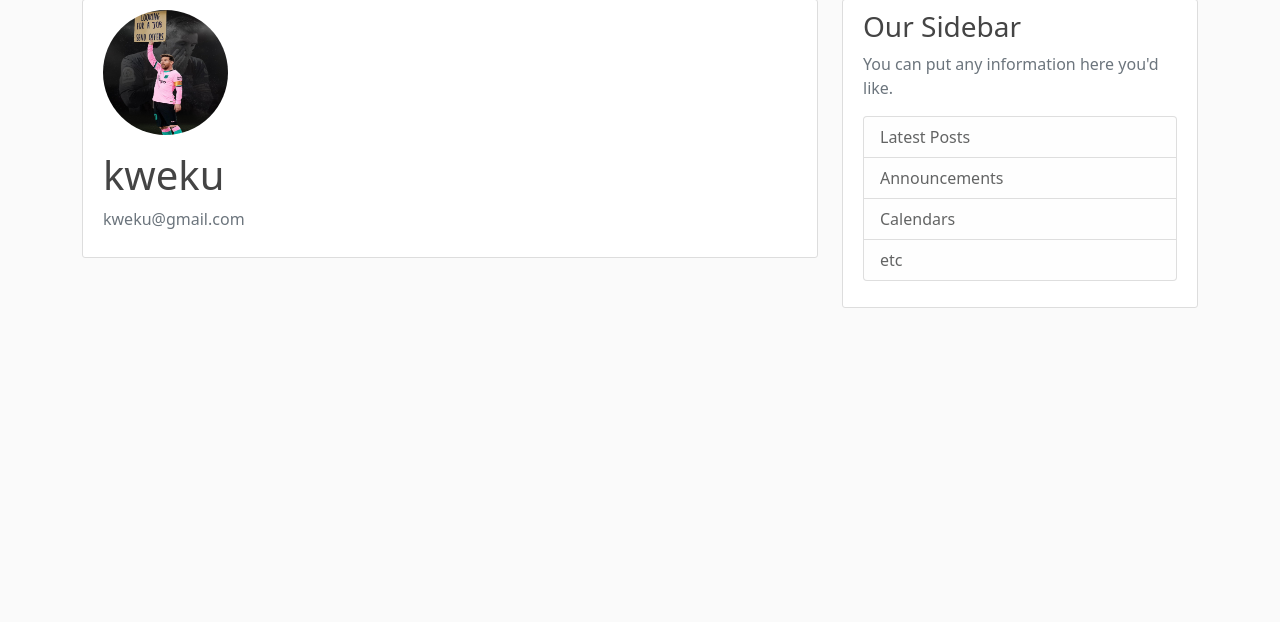
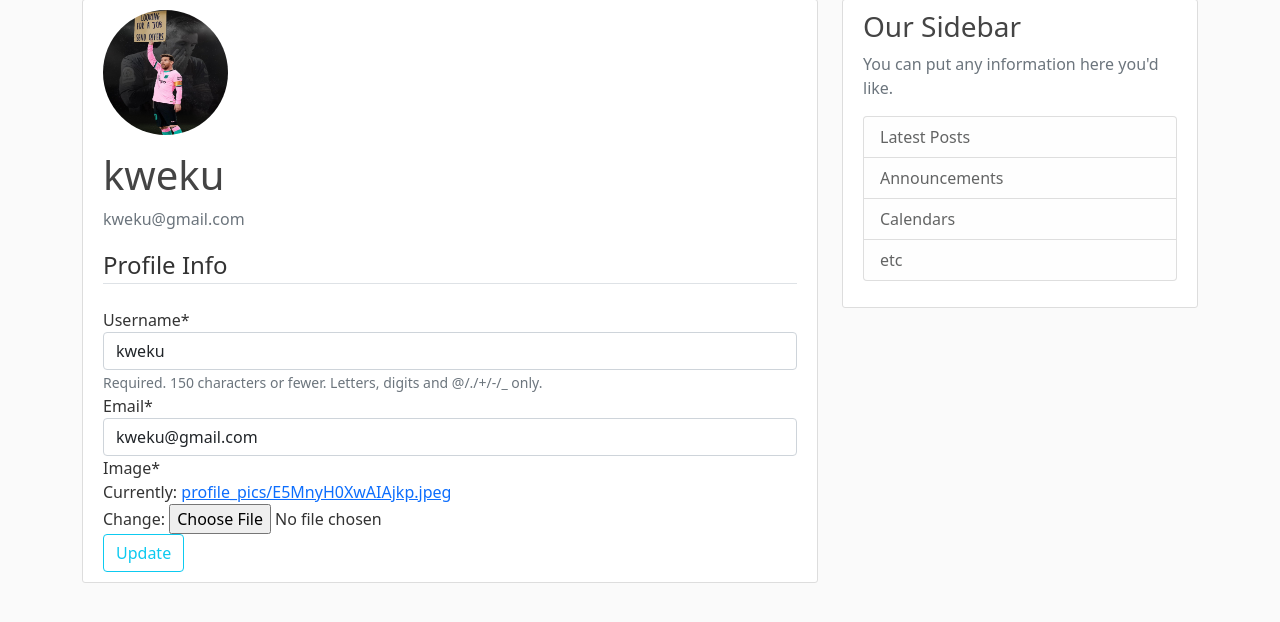
Before and after one commit to Kweku21/django_blog, a Django app: page /profile/ in a window 1280 px wide. Shown: the part 81-703 px from the top of the page. Run offline with Django 3.2, Linux system fonts and the light colour scheme; a user stored in the database is signed in; data comes from the database, SQL or seed files in the repository; both versions use the stored data as it was after the commit; some libraries are stand-ins or nearby versions.

Commit message:
update user profile

```diff
--- a/blog/templates/blog/home.html
+++ b/blog/templates/blog/home.html
@@ -2,6 +2,7 @@
 {% block content %}
     {% for post in posts %}
         <article class="media content-section">
+        <img src="{{ post.author.profile.image.url }}" class="rounded-circle article-img">
           <div class="media-body">
             <div class="article-metadata">
               <a class="mr-2" href="#">{{ post.author }}</a>
--- a/users/forms.py
+++ b/users/forms.py
@@ -1,6 +1,7 @@
 from django import forms
 from django.contrib.auth.models import User
 from django.contrib.auth.forms import UserCreationForm
+from .models import Profile
 
 
 class UserRegisterForm(UserCreationForm):
@@ -9,3 +10,18 @@ class UserRegisterForm(UserCreationForm):
     class Meta:
         model = User
         fields = ['username', 'email', 'password1', 'password2']
+
+
+class UserUpdateForm(forms.ModelForm):
+    email = forms.EmailField()
+
+    class Meta:
+        model = User
+        fields = ['username', 'email']
+
+
+class ProfileUpdateForm(forms.ModelForm):
+
+    class Meta:
+        model = Profile
+        fields = ['image']
--- a/users/models.py
+++ b/users/models.py
@@ -1,5 +1,6 @@
 from django.db import models
 from django.contrib.auth.models import User
+from PIL import Image
 
 
 class Profile(models.Model):
@@ -8,3 +9,12 @@ class Profile(models.Model):
 
     def __str__(self):
         return f'{self.user.username} Profile'
+
+    def save(self):
+        super().save()
+
+        img = Image.open(self.image.path)
+        if img.height > 300 or img.width > 300:
+            output_size = (300, 300)
+            img.thumbnail(output_size)
+            img.save(self.image.path)
--- a/users/templates/users/profile.html
+++ b/users/templates/users/profile.html
@@ -1,4 +1,6 @@
 {% extends "blog/base.html" %}
+{% load crispy_forms_filters %}
+{% load crispy_forms_tags %}
 {% block content %}
     <div class="content-section">
       <div class="media">
@@ -8,7 +10,17 @@
           <p class="text-secondary">{{ user.email }}</p>
         </div>
       </div>
-      <!-- FORM HERE -->
+       <form method="post" enctype="multipart/form-data">
+            {% csrf_token %}
+            <fieldset class="form-group">
+                <legend class="border-bottom mb-4">Profile Info</legend>
+                {{ u_form | crispy }}
+                {{ p_form | crispy }}
+            </fieldset>
+            <div class="form-group">
+                <button type="submit" class="btn btn-outline-info">Update</button>
+            </div>
+        </form>
     </div>
 
 {% endblock %}
--- a/users/views.py
+++ b/users/views.py
@@ -1,6 +1,6 @@
 from django.shortcuts import render, redirect
 from django.contrib import messages
-from .forms import UserRegisterForm
+from .forms import UserRegisterForm, UserUpdateForm, ProfileUpdateForm
 from django.contrib.auth.decorators import login_required
 
 
@@ -24,5 +24,24 @@ def register(request):
 
 @login_required()
 def profile(request):
+    if request.method == 'POST':
+        u_form = UserUpdateForm(request.POST, instance=request.user)
+        p_form = ProfileUpdateForm(request.POST, request.FILES, instance=request.user.profile)
 
-    return render(request, template_name='users/profile.html')
+        if u_form.is_valid() and p_form.is_valid():
+            u_form.save()
+            p_form.save()
+
+            messages.success(request, f'Your account has updated')
+
+            return redirect('profile')
+
+    else:
+        u_form = UserUpdateForm(instance=request.user)
+        p_form = ProfileUpdateForm(instance=request.user.profile)
+
+    context = {
+        'u_form': u_form,
+        'p_form': p_form
+    }
+    return render(request, template_name='users/profile.html', context=context)
```
Also changed, not shown: db.sqlite, media/default.jpeg, media/profile_pics/41.jpg (added), media/profile_pics/41_4MX4wDT.jpg (added), media/profile_pics/E5K3yUnXMAYXtqc.jpeg (added).
